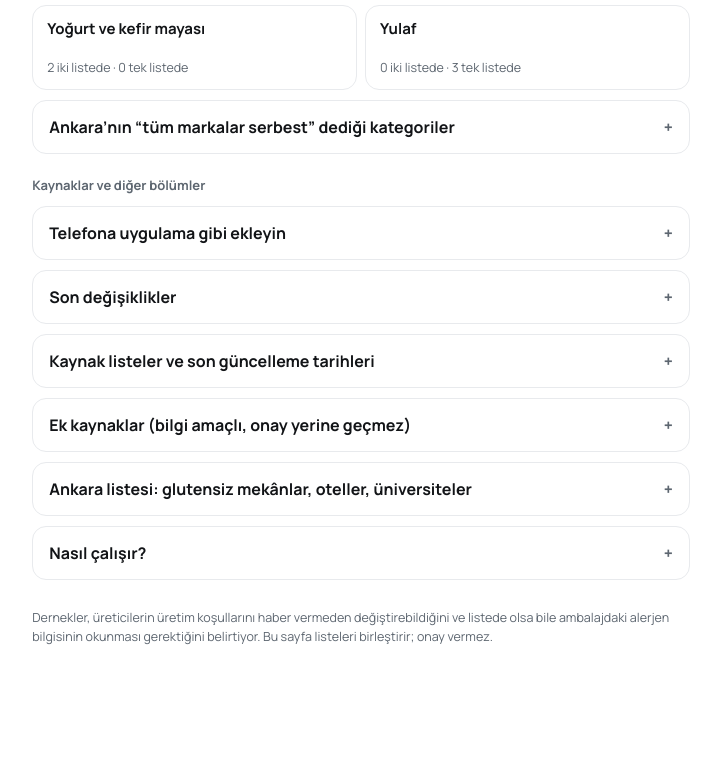
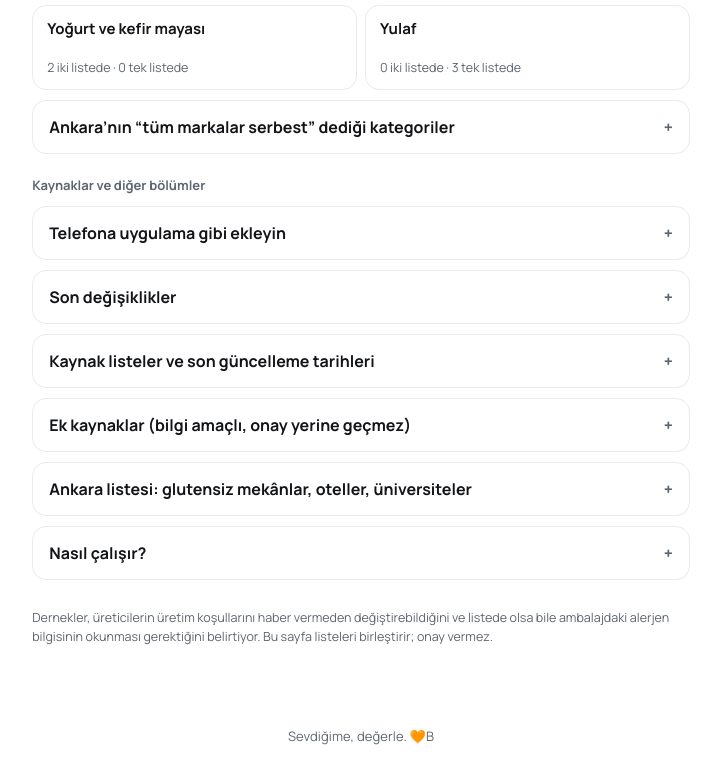
Before and after one commit to noseri/glutensiz-kontrol, a plain HTML site: page site/index.html in a window 1280 px wide. Shown: the part 6024-6799 px from the top of the page, without its empty margins (279-1000 px from the left). Before the commit the page ends 6743 px from the top, so only its background shows below. Drawn offline with Linux system fonts and the light colour scheme.

Commit message:
Sayfa sonuna küçük bir not: "Sevdiğime, değerle. 🧡B"
Co-Authored-By: Claude Opus 5.5 <noreply@anthropic.com>
Claude-Session: https://claude.ai/code/session_016daPhpQASiYxW9o8WC84M8

```diff
--- a/site/index.html
+++ b/site/index.html
@@ -150,6 +150,7 @@ details.fold[open] summary::after{content:"–"}
 .chg li{margin:3px 0}
 .loading{padding:40px 0;color:var(--mut);text-align:center}
 .moved{margin:2px 0 12px}
+.sig{margin:8px 0 calc(28px + env(safe-area-inset-bottom));text-align:center;font-size:13px;color:var(--mut);letter-spacing:.01em}
 .rep{display:flex;align-items:center;gap:10px;margin:0 16px 14px;padding:10px 12px;border:1px solid var(--line);border-radius:12px;color:var(--ink);font-size:13.5px;line-height:1.4;text-decoration:none}
 .rep:hover{border-color:var(--mut)}.rep svg{width:17px;height:17px;flex:none;color:var(--mut)}.rep span{flex:1}.rep .rs{color:var(--mut)}
 .foot{margin-top:28px;font-size:12.5px;color:var(--mut);line-height:1.55}
@@ -178,7 +179,7 @@ details.fold[open] summary::after{content:"–"}
     <div class="tabs" role="group" aria-label="Liste türü" id="tabs"></div>
   </div>
 </div>
-<div class="wrap"><main id="out"><div class="loading">Listeler yükleniyor…</div></main></div>
+<div class="wrap"><main id="out"><div class="loading">Listeler yükleniyor…</div></main><footer class="sig">Sevdiğime, değerle. 🧡B</footer></div>
 
 <script>
 {
```
